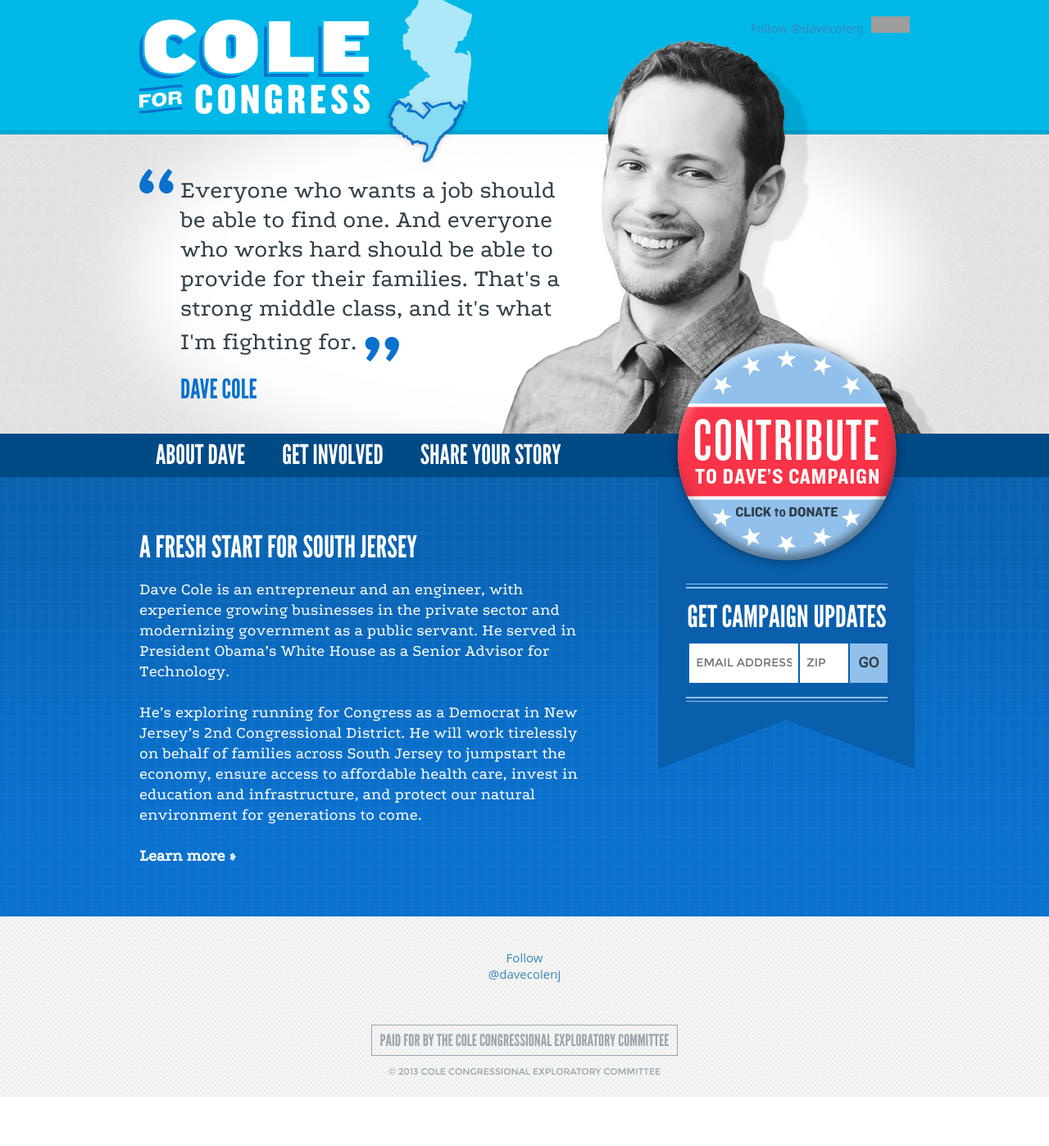
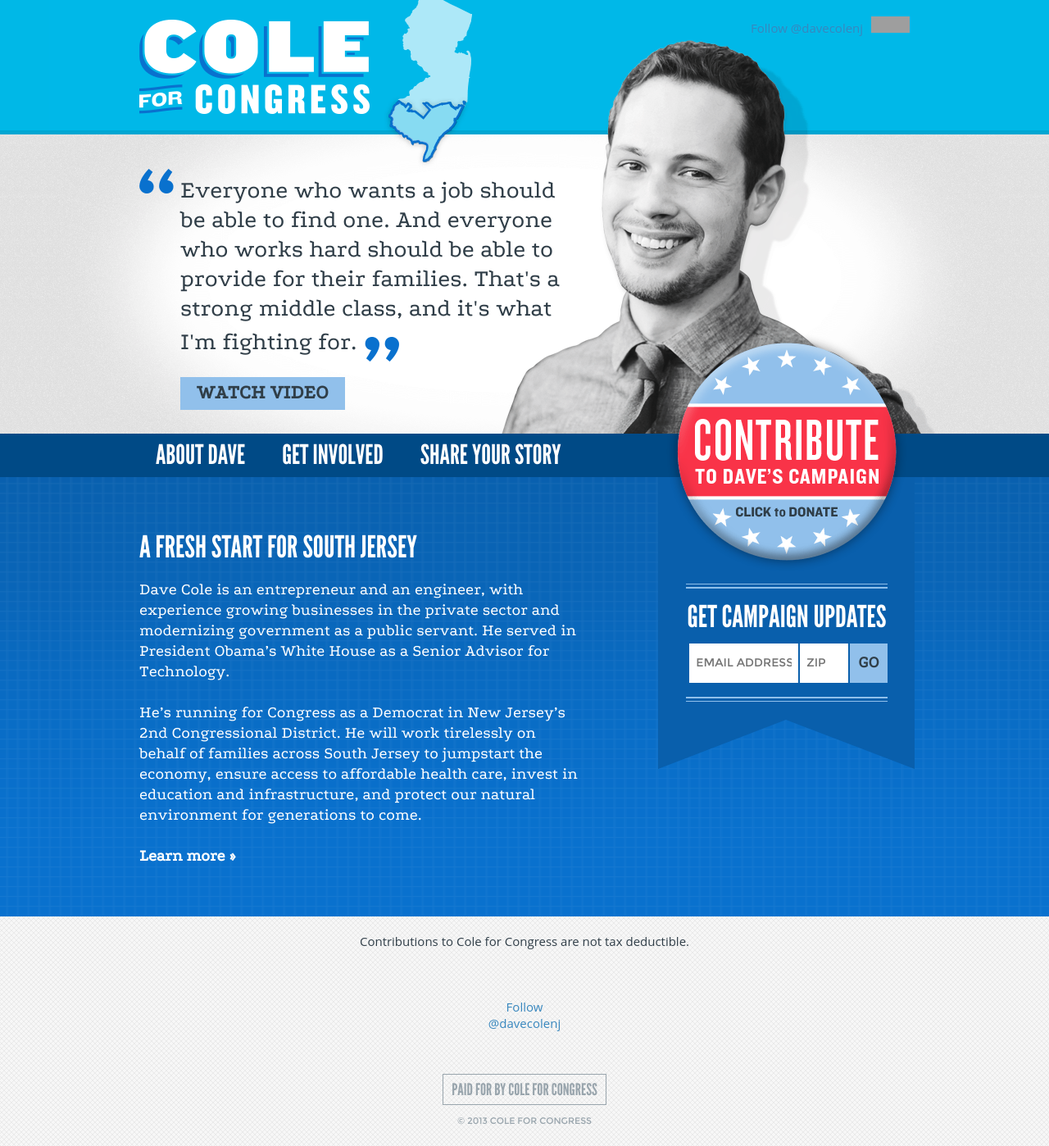
Before and after one commit to gravnetic/coleforcongress.github.io, a Jekyll site: the page built from index.md, in a window 1280 px wide. Shown: the whole page at 82% size. Built offline with Jekyll 4.4.1, drawn with Linux system fonts in a browser that asks for light colours; Markdown is read by kramdown in place of the engine named in the settings; comment, search, counter and statistics services are not loaded; before the commit the page ends 1338 px from its top, so only the background shows below that; grey boxes are pictures that could not be loaded.

Commit message:
New landing page. Switch to Cole for Congress. Content updates

```diff
--- a/_includes/footer.html
+++ b/_includes/footer.html
@@ -1,7 +1,8 @@
 <div id="footer">
+  <div class="pad2y">Contributions to Cole for Congress are not tax deductible.</div>
   <div id="footer-social">
     {% include social.html %}
   </div>
-  <div id="compliance">Paid for by the Cole Congressional Exploratory Committee</div>
-  <div id="copyright">© 2013 Cole Congressional Exploratory Committee</div>
+  <div id="compliance">Paid for by Cole for Congress</div>
+  <div id="copyright">© 2013 Cole for Congress</div>
 </div>
--- a/css/style.css
+++ b/css/style.css
@@ -92,6 +92,25 @@ h2 {
   line-height: 36px;
   color: #303e48;
   margin-left: 50px;
+  }
+#quote a.button {
+  background: #91c0eb;
+  color: #303e48;
+  font-family: Podkova;
+  font-weight: 900;
+  font-size: 24px;
+  -webkit-transition: background-color 0.2s, color 0.2s;
+  -moz-transition: background-color 0.2s, color 0.2s;
+  -o-transition: background-color 0.2s, color 0.2s;
+  transition: background-color 0.2s, color 0.2s;
+  text-transform: uppercase;
+  border: none;
+  border-radius: 0;
+  padding: 10px 20px;
+  }
+#quote a.button:hover {
+  color: #fff;
+  background-color: #f93348;
   }
 #quote p {
   position: relative;
@@ -240,6 +259,7 @@ h2 {
   color: #fff;
   background-color: #00b3e3;
   }
+.sign-up input[type="email"],
 .sign-up input[type="text"] {
   height: auto;
   width: 196px;
--- a/index.md
+++ b/index.md
@@ -1,13 +1,13 @@
 ---
 layout: feature
 quote: Everyone who wants a job should be able to find one. And everyone who works hard should be able to provide for their families. That's a strong middle class, and it's what I'm fighting for.
-byline: Dave Cole
+byline: "<a href='/fresh-start' class='button'>Watch Video</a>"
 ---
 
 ## A Fresh Start for South Jersey
 
 Dave Cole is an entrepreneur and an engineer, with experience growing businesses in the private sector and modernizing government as a public servant. He served in President Obama's White House as a Senior Advisor for Technology.
 
-He's exploring running for Congress as a Democrat in New Jersey's 2nd Congressional District. He will work tirelessly on behalf of families across South Jersey to jumpstart the economy, ensure access to affordable health care, invest in education and infrastructure, and protect our natural environment for generations to come.
+He's running for Congress as a Democrat in New Jersey's 2nd Congressional District. He will work tirelessly on behalf of families across South Jersey to jumpstart the economy, ensure access to affordable health care, invest in education and infrastructure, and protect our natural environment for generations to come.
 
 [Learn more »](/about)
--- a/js/script.js
+++ b/js/script.js
@@ -29,6 +29,9 @@ $(function() {
             $('body').removeClass('thanks');
         }, 30000);
     }
+
+    /* Email validation */
+    $('input.zip').payment('restrictNumeric');
 });
 
 Array.prototype.move = function(from, to) {
```
Also changed, not shown: _layouts/form-2-feature.html (added, +123 -0 lines), _layouts/redirect.html (added, +8 -0 lines), landing/_posts/2014-01-01-about-dave.md (+1 -1 lines), pages/_posts/2014-02-05-fresh-start-for-south-jersey.md (added, +51 -0 lines), img/social/video-share.jpg (added).
